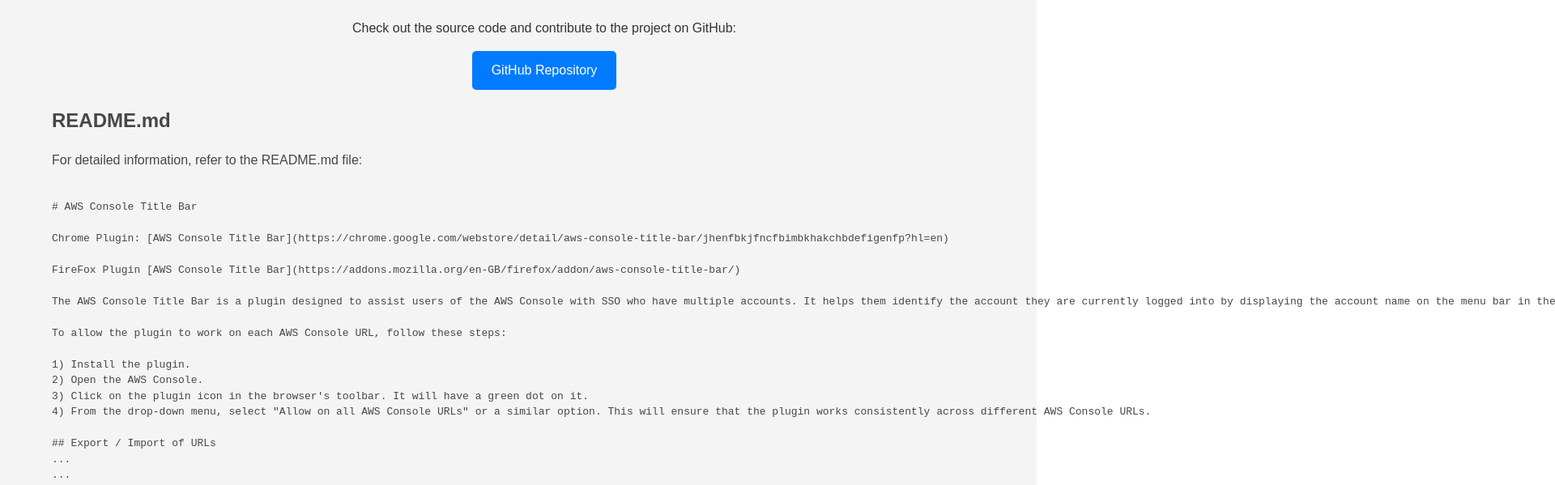
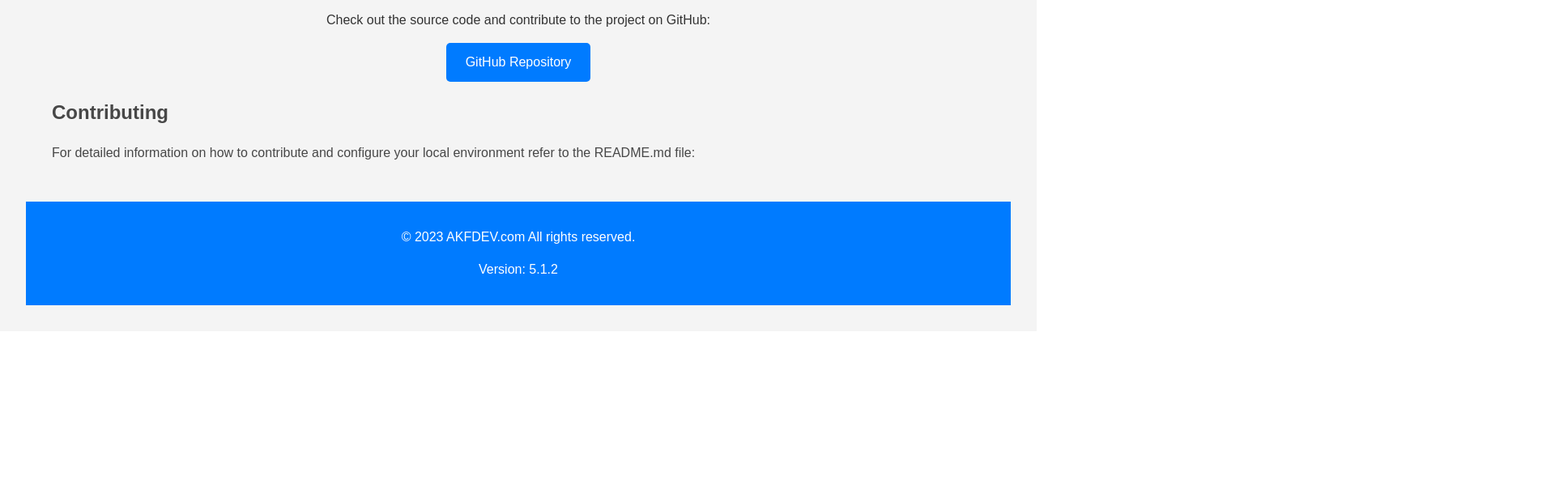
Before and after one commit to just-ak/AWS-Console-Tittle-Bar, a React (Vite) app in the folder website/: page / in a window 1280 px wide. Shown: the part 2073-2672 px from the top of the page at 81% size, 1920 px wide, since content can reach past the window. After the commit the page ends 2482 px from the top, so only its background shows below. Built offline with nearby package versions, Linux system fonts and the light colour scheme.

Commit message:
fix: Update Contributions

```diff
--- a/website/src/App.tsx
+++ b/website/src/App.tsx
@@ -58,33 +58,9 @@ function App() {
           <a href="https://github.com/just-ak/AWS-Console-Title-Bar" className="button">GitHub Repository</a>
         </section>
         <section className="readme">
-          <h2>README.md</h2>
-          <p>For detailed information, refer to the README.md file:</p>
-          <pre>
-            {`
-# AWS Console Title Bar
+          <h2>Contributing</h2>
+          <p>For detailed information on how to contribute and configure your local environment refer to the README.md file:</p>
 
-Chrome Plugin: [AWS Console Title Bar](https://chrome.google.com/webstore/detail/aws-console-title-bar/jhenfbkjfncfbimbkhakchbdefigenfp?hl=en)
-
-FireFox Plugin [AWS Console Title Bar](https://addons.mozilla.org/en-GB/firefox/addon/aws-console-title-bar/)
-
-The AWS Console Title Bar is a plugin designed to assist users of the AWS Console with SSO who have multiple accounts. It helps them identify the account they are currently logged into by displaying the account name on the menu bar in the console's top right corner.
-
-To allow the plugin to work on each AWS Console URL, follow these steps:
-
-1) Install the plugin.
-2) Open the AWS Console.
-3) Click on the plugin icon in the browser's toolbar. It will have a green dot on it.
-4) From the drop-down menu, select "Allow on all AWS Console URLs" or a similar option. This will ensure that the plugin works consistently across different AWS Console URLs.
-
-## Export / Import of URLs
-...
-...
-## Manifest V3 Migration
-
-For information on migrating to Manifest V3 in Chrome extensions, refer to [https://developer.chrome.com/docs/extensions/migrating/to-service-workers/#move-dom-and-window](https://developer.chrome.com/docs/extensions/migrating/to-service-workers/#move-dom-and-window).
-            `}
-          </pre>
         </section>
       </main>
       <footer>
```
